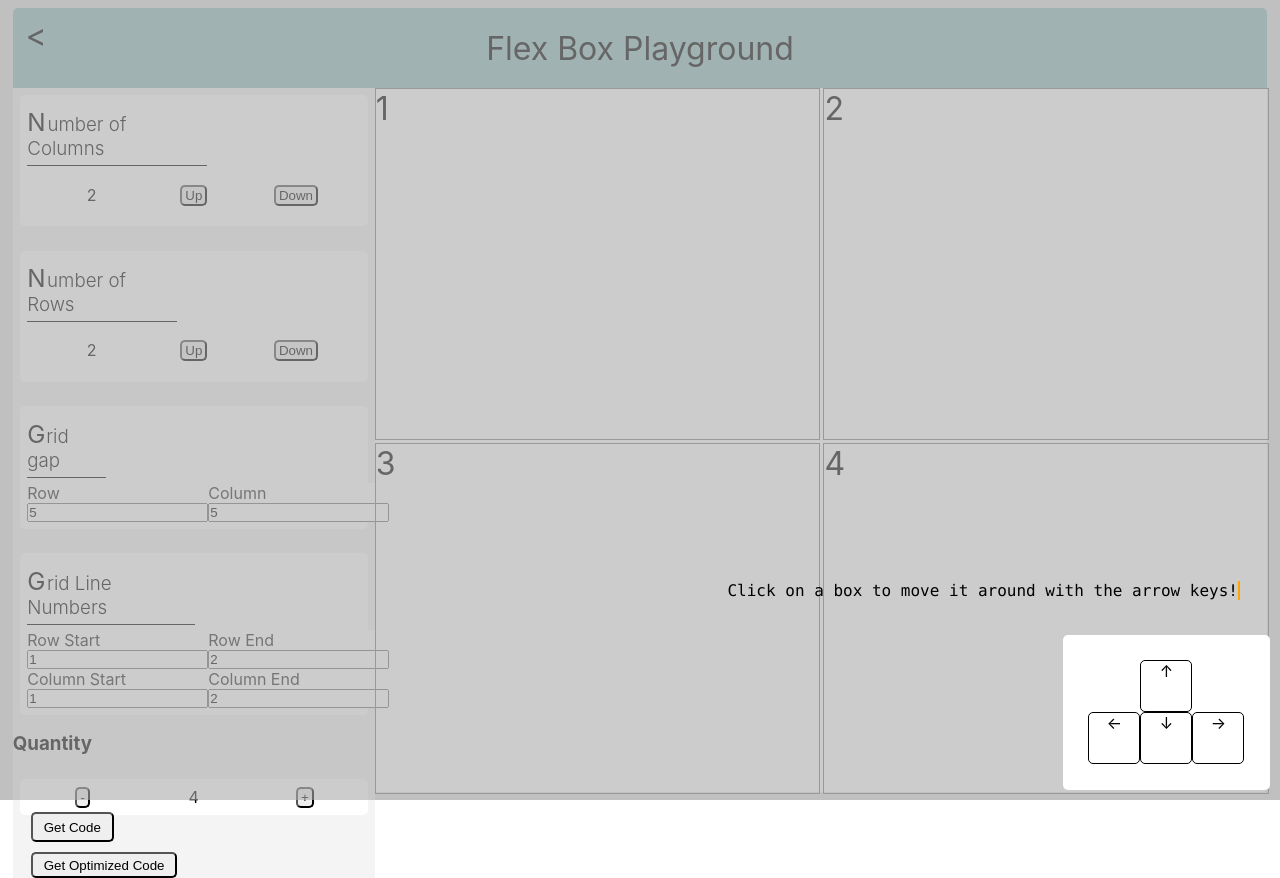
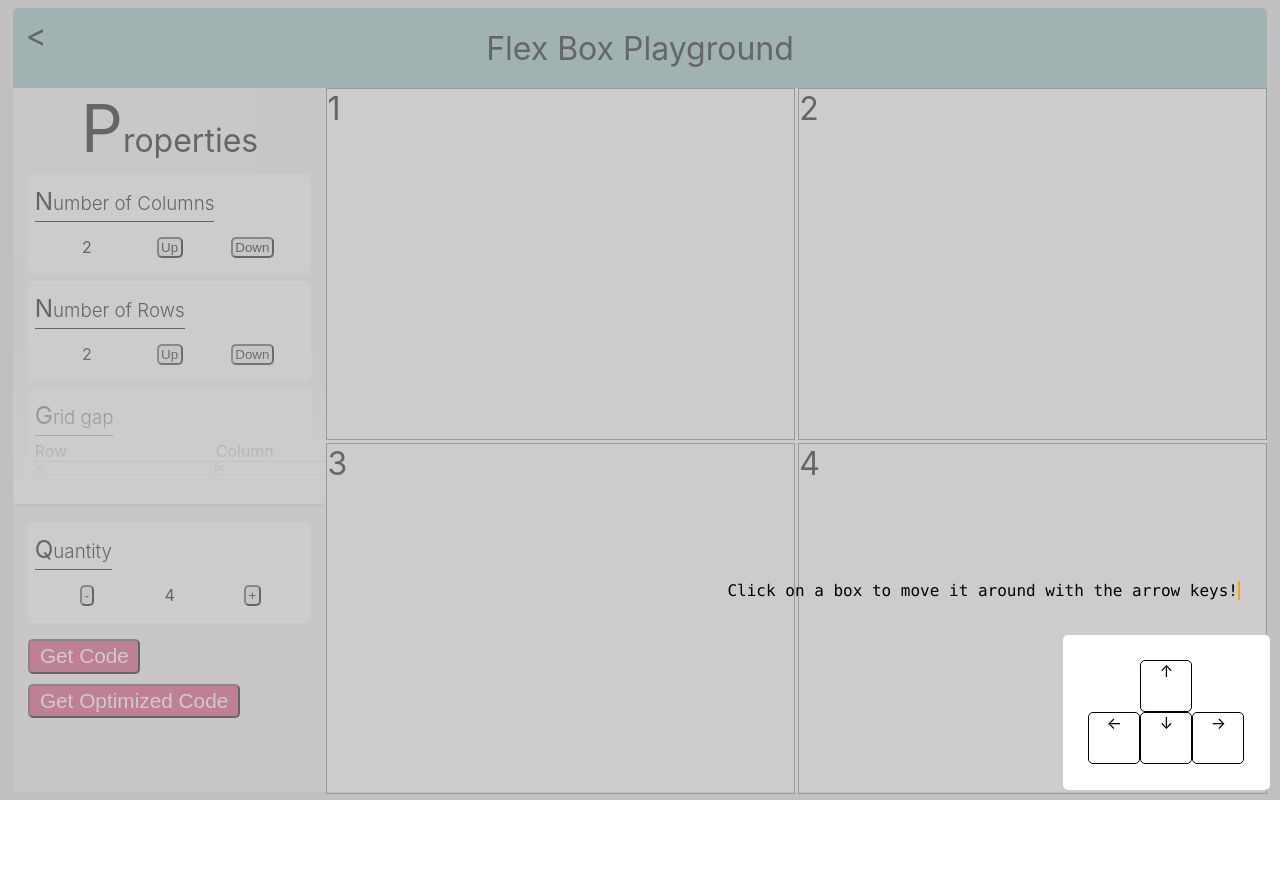
Before and after one commit to timbiles/flex-box, a React (Create React App) app: page / in a window 1280 px wide. After the commit the page ends 800 px from the top, so only its background shows below. Built offline with nearby package versions, Linux system fonts and the light colour scheme.

Commit message:
many style edits

```diff
--- a/src/App.scss
+++ b/src/App.scss
@@ -27,5 +27,5 @@
 }
 
 .color {
-  color: #d06969;
+  color: rgb(191, 191, 191);
 }
--- a/src/Components/arrows.js
+++ b/src/Components/arrows.js
@@ -6,10 +6,10 @@ const arrows = props => {
   return (
     <Modal
       id={props.id}
-      display={props.display ? 'block' : 'none'}
+      display={props.display}
       onClick={e => props.handleClose(e, 'arrowModal', 'arrowDisplay')}
     >
-      <Text type>
+      <Text main>
           Click on a box to move it around with the arrow keys!
       </Text>
       <Container third>
--- a/src/Components/grid.js
+++ b/src/Components/grid.js
@@ -1,6 +1,6 @@
 import React, { Component } from 'react';
 import { Grid, SideNav, Main, Container, P } from '../styles/gridStyles';
-import { Btn } from '../styles/flex';
+import { Btn, Pa, Styles } from '../styles/flex';
 import { Modal, Section, Pre } from '../styles/modal';
 import Loop from './loop';
 import Arrows from './arrows';
@@ -199,7 +199,10 @@ class grid extends Component {
     return (
       <>
         <Grid>
+
           <SideNav >
+            <Styles height='52vh'>
+          <Pa title>Properties</Pa>
             <Container main>
               <h3>Number of Columns</h3>
               {this.buttons(columnCount, 'columnCount', 'columns')}
@@ -230,6 +233,8 @@ class grid extends Component {
                 </Container>
               </Container>
             </Container>
+          </Styles>
+           <Container main>
 
             <h3>Quantity</h3>
             <Container primary>
@@ -243,10 +248,12 @@ class grid extends Component {
               </Btn>
 
             </Container>
-            <Btn onClick={() => this.setState({ display: !display })}>
+           </Container>
+
+            <Btn code onClick={() => this.setState({ display: !display })}>
               Get Code
             </Btn>
-            <Btn onClick={() => this.setState({ display2: !display2 })}>
+            <Btn code onClick={() => this.setState({ display2: !display2 })}>
               Get Optimized Code
             </Btn>
             <Modal
@@ -319,7 +326,7 @@ class grid extends Component {
             />
           </Main>
           <Arrows
-            display={arrowDisplay}
+            display={arrowDisplay ? 'block' : 'none'}
             id="arrowModal"
             handleClose={this.handleClose}
           />
--- a/src/Components/loop.js
+++ b/src/Components/loop.js
@@ -1,6 +1,6 @@
 import React, { Component } from 'react';
 import { Cont } from '../styles/gridStyles';
-import { P } from '../styles/flex';
+import { Pa } from '../styles/flex';
 
 export default class Loop extends Component {
   render() {
@@ -39,9 +39,9 @@ export default class Loop extends Component {
           {e}
         </Cont>
       ) : (
-        <P main key={i} width={width && width} height={height}>
+        <Pa main key={i} width={width && width} height={height}>
           {e}
-        </P>
+        </Pa>
       );
     });
   }
--- a/src/Components/properties.js
+++ b/src/Components/properties.js
@@ -1,5 +1,5 @@
 import React, { Component } from 'react';
-import { Container, Flex, P, Btn, Input, Styles } from '../styles/flex';
+import { Container, Flex, Pa, Btn, Input, Styles } from '../styles/flex';
 import { Modal, Section, Pre } from '../styles/modal';
 import flex from '../data/flex.json';
 import Loop from './loop';
@@ -68,8 +68,8 @@ class properties extends Component {
       <>
         <Container main>
           <Container primary>
-            <Styles>
-              <P title>Properties</P>
+            <Styles height='40vh'>
+              <Pa title>Properties</Pa>
               {this.map(direction, 'direction')}
               {this.map(wrap, 'wrap')}
               {this.map(justifyContent, 'justifyContent')}
@@ -108,7 +108,7 @@ class properties extends Component {
             <Container secondary>
               <h2>Size (px)</h2>
               <Container third>
-                <P secondary>Width</P>
+                <Pa secondary>Width</Pa>
                 <input
                   type="number"
                   onChange={e =>
@@ -117,7 +117,7 @@ class properties extends Component {
                 />
               </Container>
               <Container third>
-                <P secondary>Height</P>
+                <Pa secondary>Height</Pa>
                 <input
                   type="number"
                   onChange={e =>
--- a/src/styles/flex.js
+++ b/src/styles/flex.js
@@ -59,11 +59,12 @@ ${props =>
 `;
 
 export const Styles = styled.div`
-  &:not(:hover) {
-    height: 40vh;
+ &:not(:hover) {
+    height: ${props => props.height};
     overflow: hidden;
     border-radius: 0 0 5px 5px;
     position: relative;
+    border-bottom: 2.5px solid rgba(191, 191, 191, .4);
   }
 
   &:after {
@@ -78,8 +79,8 @@ export const Styles = styled.div`
       rgba(255, 255, 255, 0),
       rgba(255, 255, 255, 1) 90%
     );
-    width: 90%;
-    height: 4em;
+    width: 100%;
+    height: 10em;
   }
   &:hover:after {
     z-index: -1;
@@ -100,7 +101,7 @@ export const Flex = styled.div`
   height: ${props => props.height};
 `;
 
-export const P = styled.p`
+export const Pa = styled.p`
   ${props =>
     props.main &&
     css`
--- a/src/styles/gridStyles.js
+++ b/src/styles/gridStyles.js
@@ -7,15 +7,15 @@ export const Grid = styled.div`
   max-height: 88vh;
   background: #fff;
   border-radius: 0 0 5px 5px;
-}
 `;
 
 export const SideNav = styled.div`
   display: inline-grid;
-  grid-template-rows: repeat(4, 0.2fr) repeat(3, 30px);
-  grid-template-columns: 0.75fr;
+  grid-template-rows: repeat(6, 0.2fr) repeat(3, 30px);
   grid-row-gap: 10px;
   background: #f4f4f4;
+  height: 88vh;
+  overflow: scroll;
 `;
 
 export const Main = styled.div`
@@ -46,13 +46,12 @@ export const Container = styled.div`
   h3::first-letter {
     font-size: 1.3em;
     font-weight: 400;
-    padding-right: 1%;
   }
 
   ${props =>
     props.main &&
     css`
-      margin: 2%;
+      margin: 2% 5% ;
       padding: 2%;
     `}
 
@@ -120,7 +119,7 @@ export const Cont = styled.div`
       font-size: 6em;
     `}
 
-    &:focus {
+  &:focus {
     outline-color: grey;
   }
 `;
@@ -140,7 +139,7 @@ export const Text = styled.code`
   white-space: nowrap;
   margin: 0 auto;
   ${props =>
-    props.type &&
+    props.main &&
     css`
       animation: ${Typing} 2.5s steps(40, end), ${Blink} 0.75s step-end infinite;
     `}
--- a/src/styles/home.js
+++ b/src/styles/home.js
@@ -1,4 +1,4 @@
-import styled, { css, keyframes } from 'styled-components';
+import styled, { keyframes } from 'styled-components';
 
 export const Arrow = styled.div`
   position: fixed;
--- a/src/styles/modal.js
+++ b/src/styles/modal.js
@@ -8,6 +8,7 @@ export const Modal = styled.div`
   width: 100%;
   height: 100%;
   background: rgba(171, 171, 171, 0.6);
+  z-index: 1;
 `;
 
 export const Section = styled.div`
```
